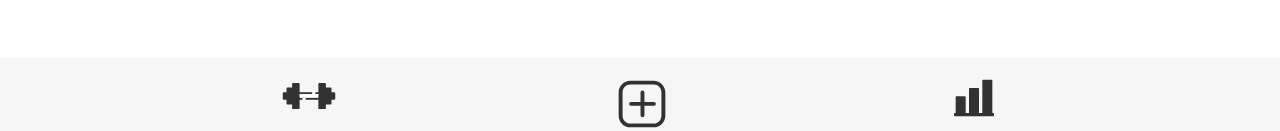
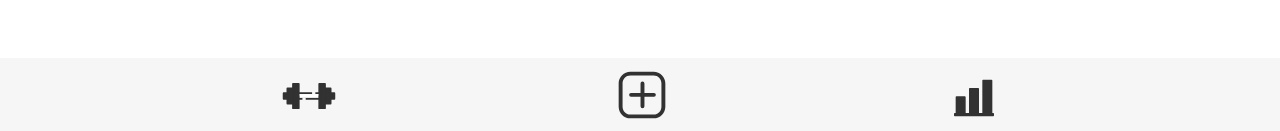
Before and after one commit to irahrosete/wodit, a React (Create React App) app in the folder client/: page / in a window 1280 px wide. Shown: the part 666-797 px from the top of the page. Built offline with nearby package versions, Linux system fonts and the light colour scheme.

Commit message:
update footer layout

```diff
--- a/client/src/components/Footer.jsx
+++ b/client/src/components/Footer.jsx
@@ -12,7 +12,7 @@ const Footer = () => {
         <Dumbbell width='60' />
       </Link>
       <Link to='/'>
-        <Add width='50' className='mt-2' />
+        <Add width='50' height='50' className='mt-1' />
       </Link>
       <Link to='/exer'>
         <Bar width='40' className='mt-3 mx-2' />
```
